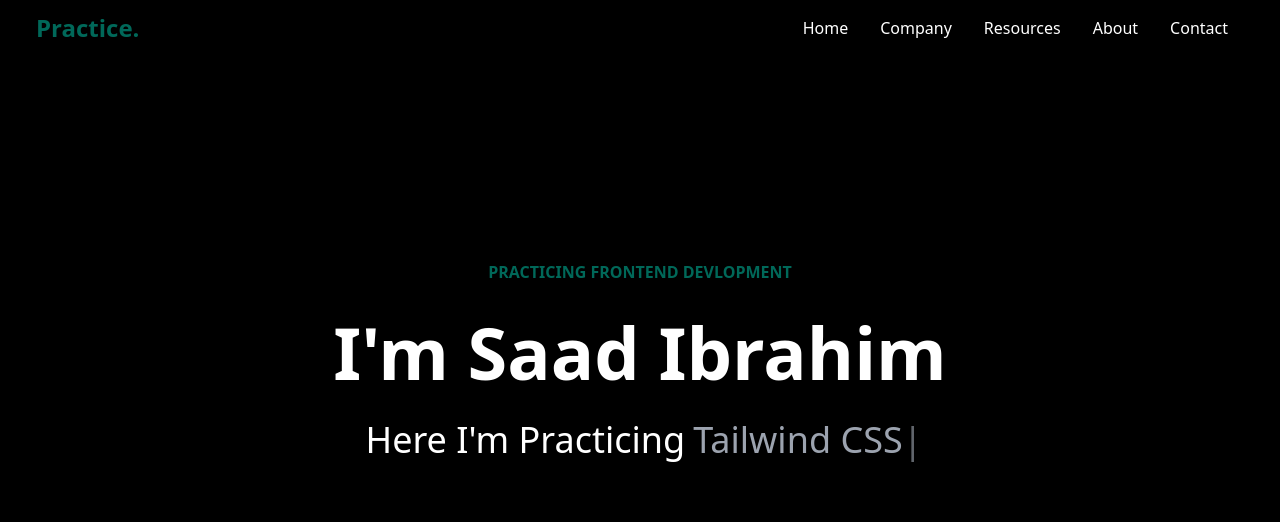
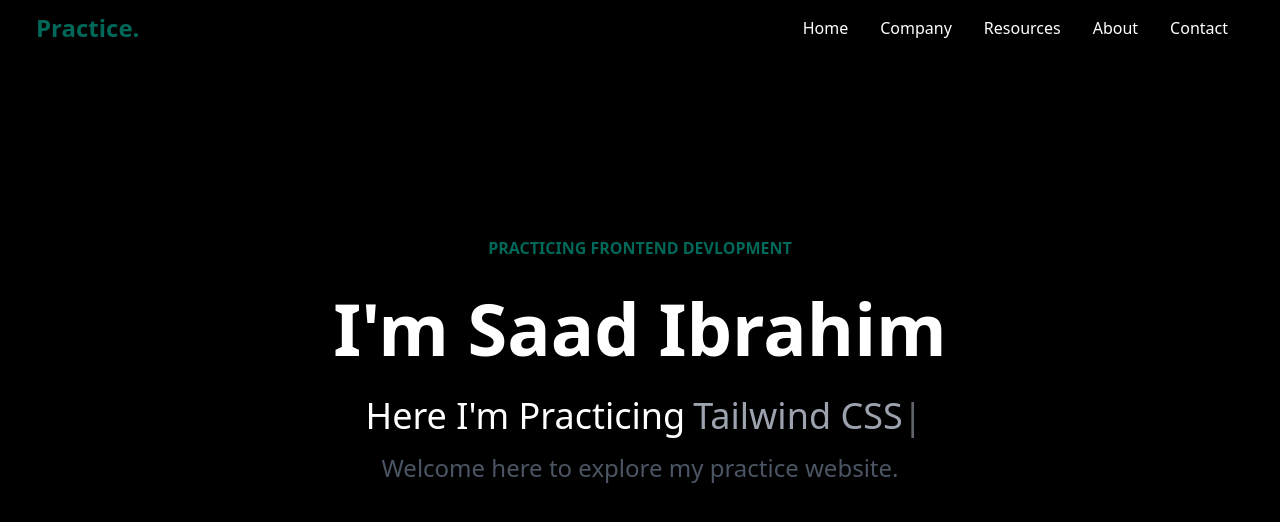
Before and after one commit to saaddirheny/Practice-Website, a React (Vite) app: page / in a window 1280 px wide. Shown: the top 522 px of the page. Built offline with nearby package versions, Linux system fonts and the light colour scheme.

Commit message:
A little modification in hero section

```diff
--- a/src/Components/Nav Bar/Hero.jsx
+++ b/src/Components/Nav Bar/Hero.jsx
@@ -25,6 +25,7 @@ const Hero = () => {
         loop
         />
       </div>
+      <p className='text-gray-600 p-2 md:text-2xl text-xl '>Welcome here to explore my practice website. </p>
 
       </div>
     </div>
```
